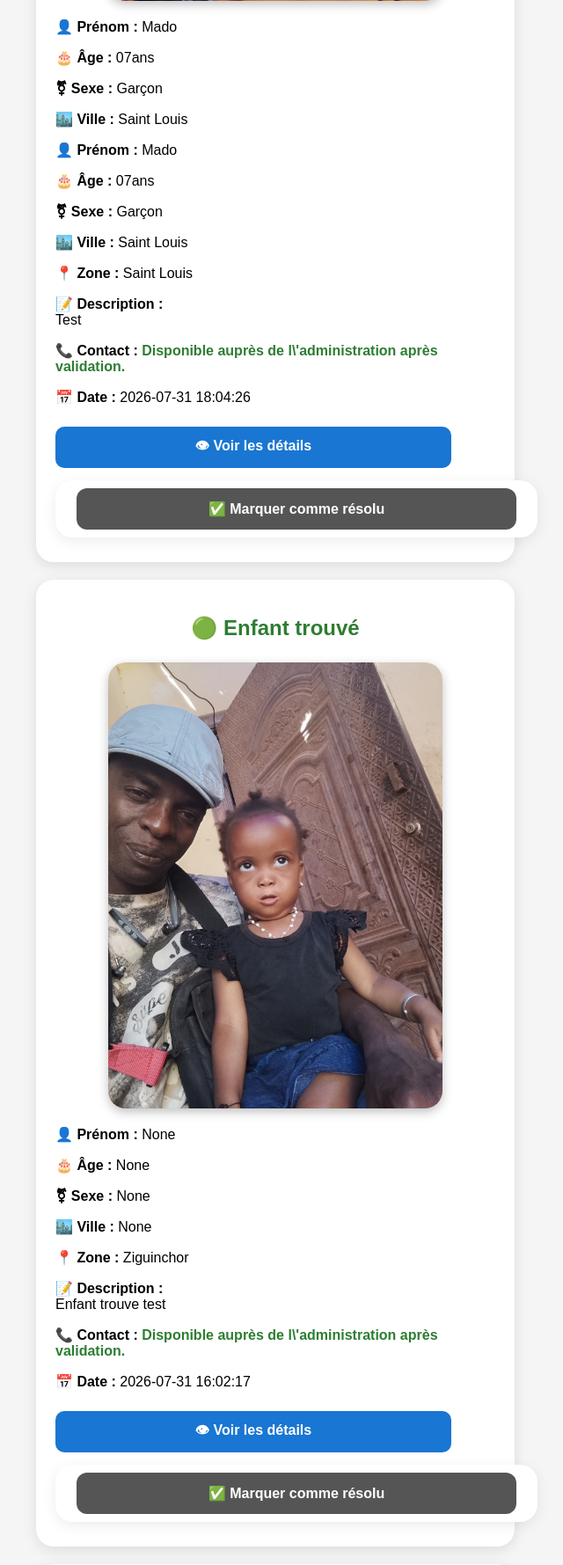
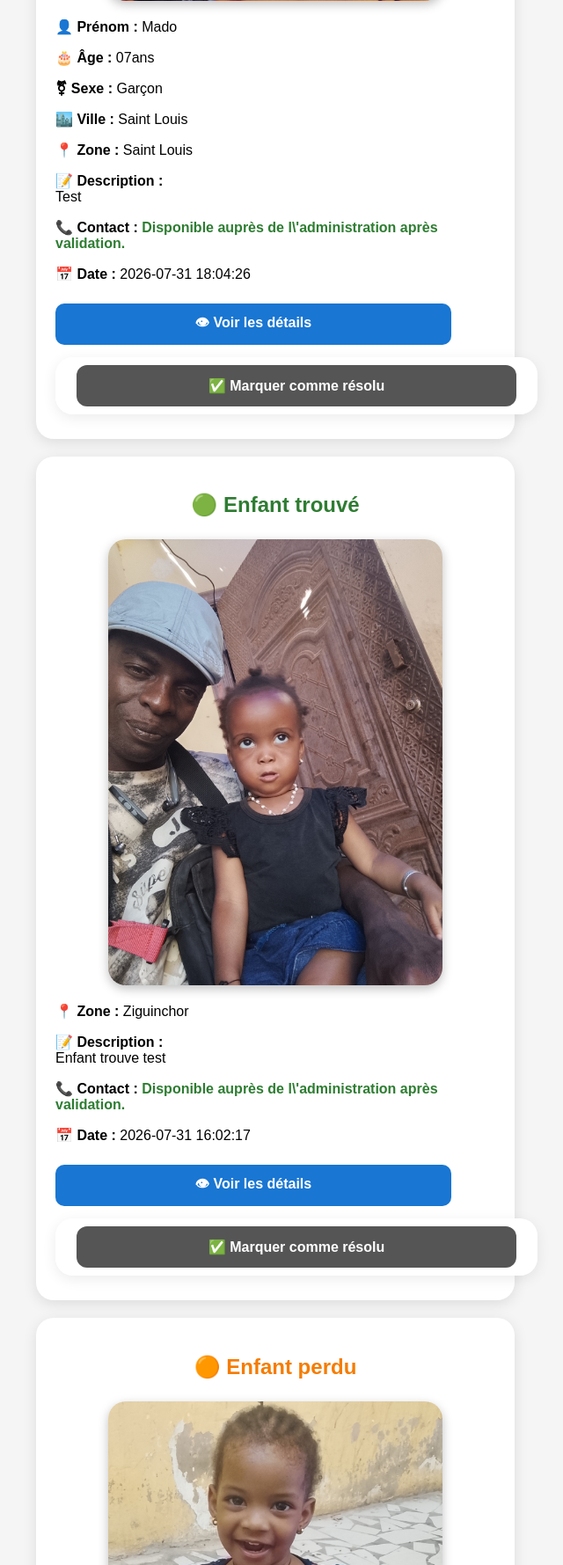
Before and after one commit to symamadou19888-hub/Hale-Bou-Rer, a Flask app: page /signalements in a window 1280 px wide. Shown: the part 1304-3083 px from the top of the page at 88% size, without its empty margins (327-967 px from the left). Run offline with Flask 3, Linux system fonts and the light colour scheme; data comes from the database, SQL or seed files in the repository.

Commit message:
Correction répétition prénom age sexe ville

```diff
--- a/templates/signalements.html
+++ b/templates/signalements.html
@@ -108,14 +108,6 @@ points.forEach(function(p) {
 </div>
 {% endif %}
 
-<p><b>👤 Prénom :</b> {{ signalement[10] }}</p>
-
-<p><b>🎂 Âge :</b> {{ signalement[11] }}</p>
-
-<p><b>⚧ Sexe :</b> {{ signalement[12] }}</p>
-
-<p><b>🏙️ Ville :</b> {{ signalement[13] }}</p>
-
 {% if signalement[10] %}<p><b>👤 Prénom :</b> {{ signalement[10] }}</p>{% endif %}
 {% if signalement[11] %}<p><b>🎂 Âge :</b> {{ signalement[11] }}</p>{% endif %}
 {% if signalement[12] %}<p><b>⚧ Sexe :</b> {{ signalement[12] }}</p>{% endif %}
```
